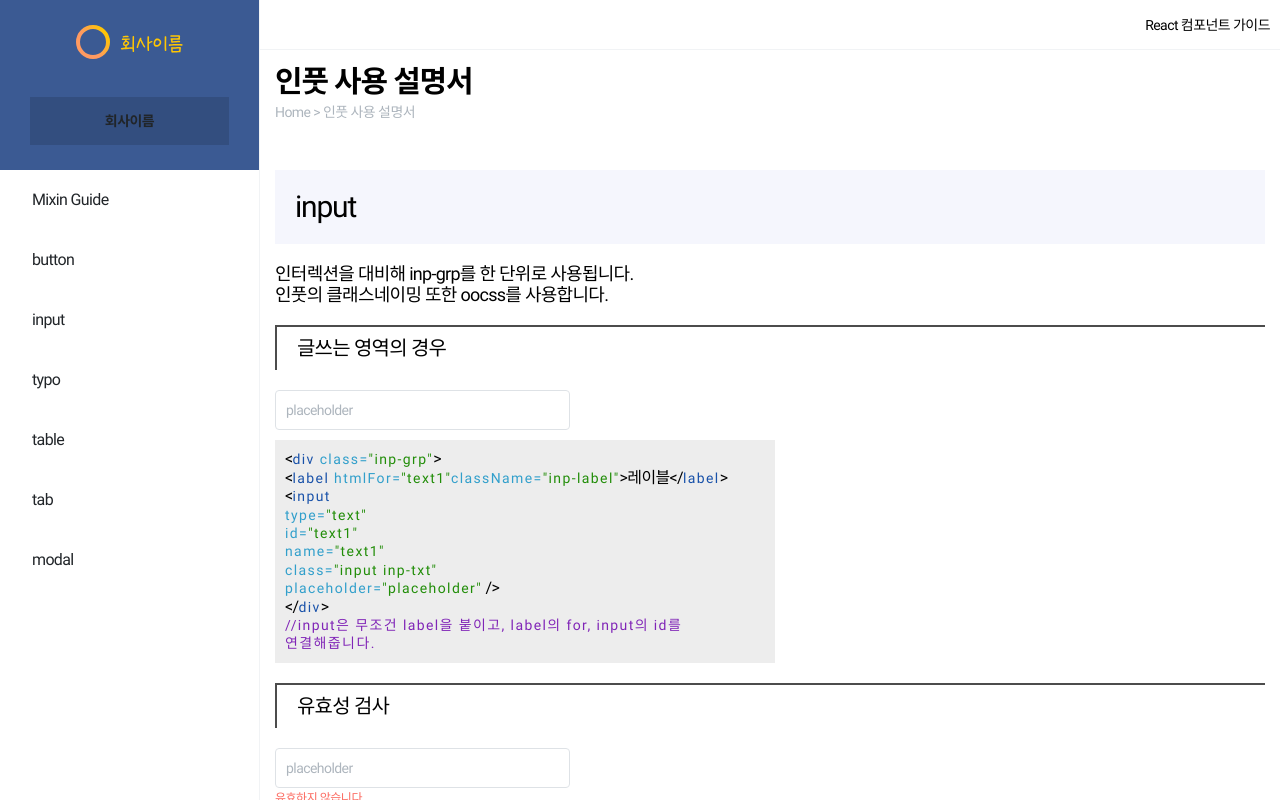
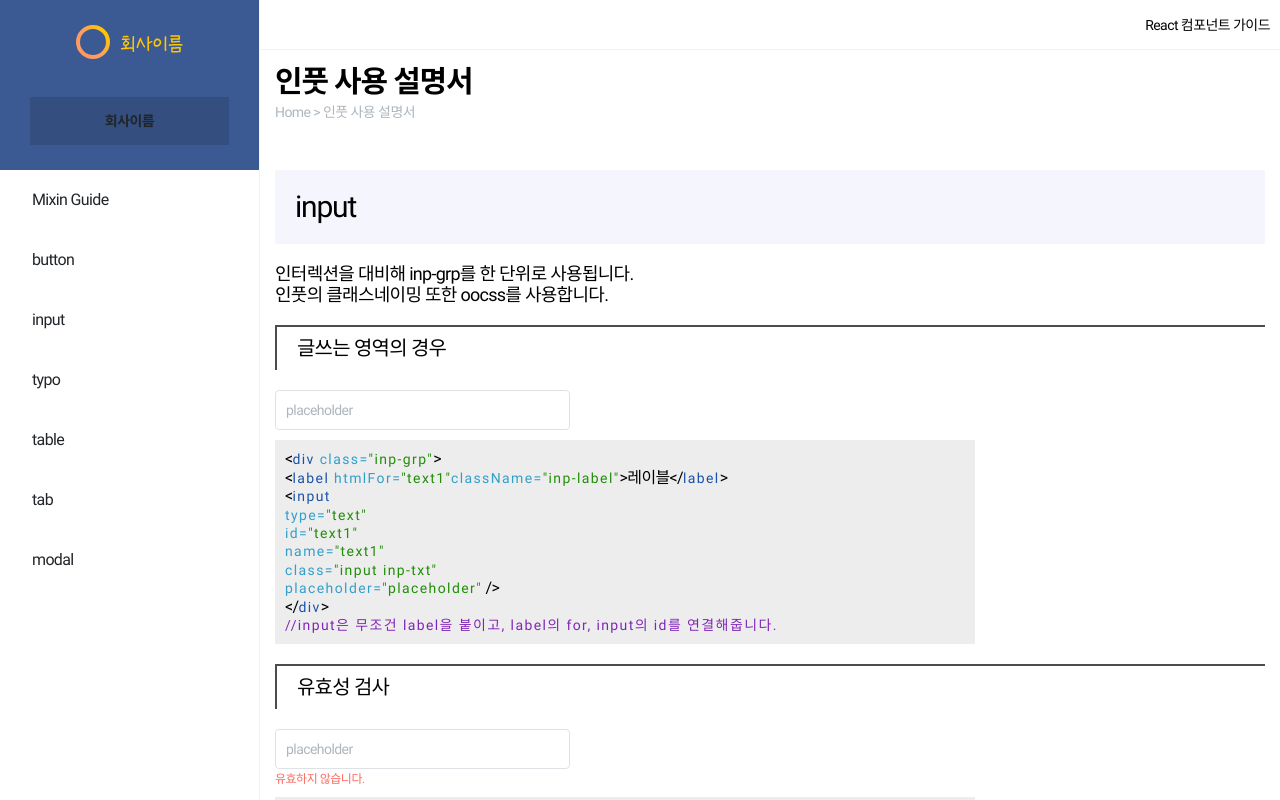
Before and after one commit to RAD-PUB/React_Guide, a React (Vite) app: page /input in a window 1280 px wide. Shown: the top 800 px of the page. Built offline with nearby package versions, Linux system fonts and the light colour scheme.

Commit message:
key css 중복내용 삭제 및 mixin페이지에 스타일시트 연결

```diff
--- a/src/assets/scss/components.scss
+++ b/src/assets/scss/components.scss
@@ -50,7 +50,8 @@ p.component-warning {
 
 .code {
 	display: block;
-	max-width: 500px;
+  max-width: 700px;
+  width: 100%;
 	margin-top: 10px;
 	padding: 10px;
 	background-color: #ededed;
--- a/src/assets/scss/mixinGuide.scss
+++ b/src/assets/scss/mixinGuide.scss
@@ -5,93 +5,6 @@
 @import "utility/mixin";
 
 // only mixin-guide.html
-
-// component container style
-.component-warning {
-  margin-top: 50px;
-  line-height: 1.4;
-  font-weight: 900;
-  font-size: 30px;
-  color: #00f;
-}
-
-.component-container {
-  margin: 20px 0;
-}
-
-.component-ttl {
-  margin-top: 50px;
-  margin-bottom: 20px;
-  padding: 20px;
-  background-color: #f5f6fd;
-  font-size: 30px;
-}
-
-.component-sub-ttl {
-  margin: 20px 0;
-  padding: 10px 20px;
-  border-left: 2px solid rgba(0, 0, 0, 0.7);
-  border-top: 2px solid rgba(0, 0, 0, 0.7);
-  font-size: 20px;
-}
-
-.component-desc {
-  margin-top: 5px;
-  font-size: 18px;
-}
-
-// code block style
-.code-wrap {
-  margin-bottom: 20px;
-}
-
-.code {
-  display: block;
-  max-width: 700px;
-  width: 100%;
-  margin-top: 10px;
-  padding: 10px;
-  background-color: #ededed;
-}
-
-.code span {
-  font-size: 14px;
-  letter-spacing: 0.1em;
-}
-
-.code .blue {
-  color: #1851a9;
-}
-
-.code .skyblue {
-  color: #319fcb;
-}
-
-.code .people {
-  color: #8025b7;
-}
-
-.code .yellow {
-  color: #8d9100;
-}
-
-.code .green {
-  color: #218d08;
-}
-
-.code .red {
-  color: #c03030;
-}
-
-.code .dep1 {
-  padding-left: 20px;
-}
-
-.code .dep2 {
-  padding-left: 40px;
-}
-
-// 예시
 .ex {
   @include flex-center;
 
--- a/src/pages/guide/MixinGuide.jsx
+++ b/src/pages/guide/MixinGuide.jsx
@@ -1,3 +1,4 @@
+import '../../assets/scss/components.scss'
 import '../../assets/scss/mixinGuide.scss'
 
 const MixinGuide = () => {
```
